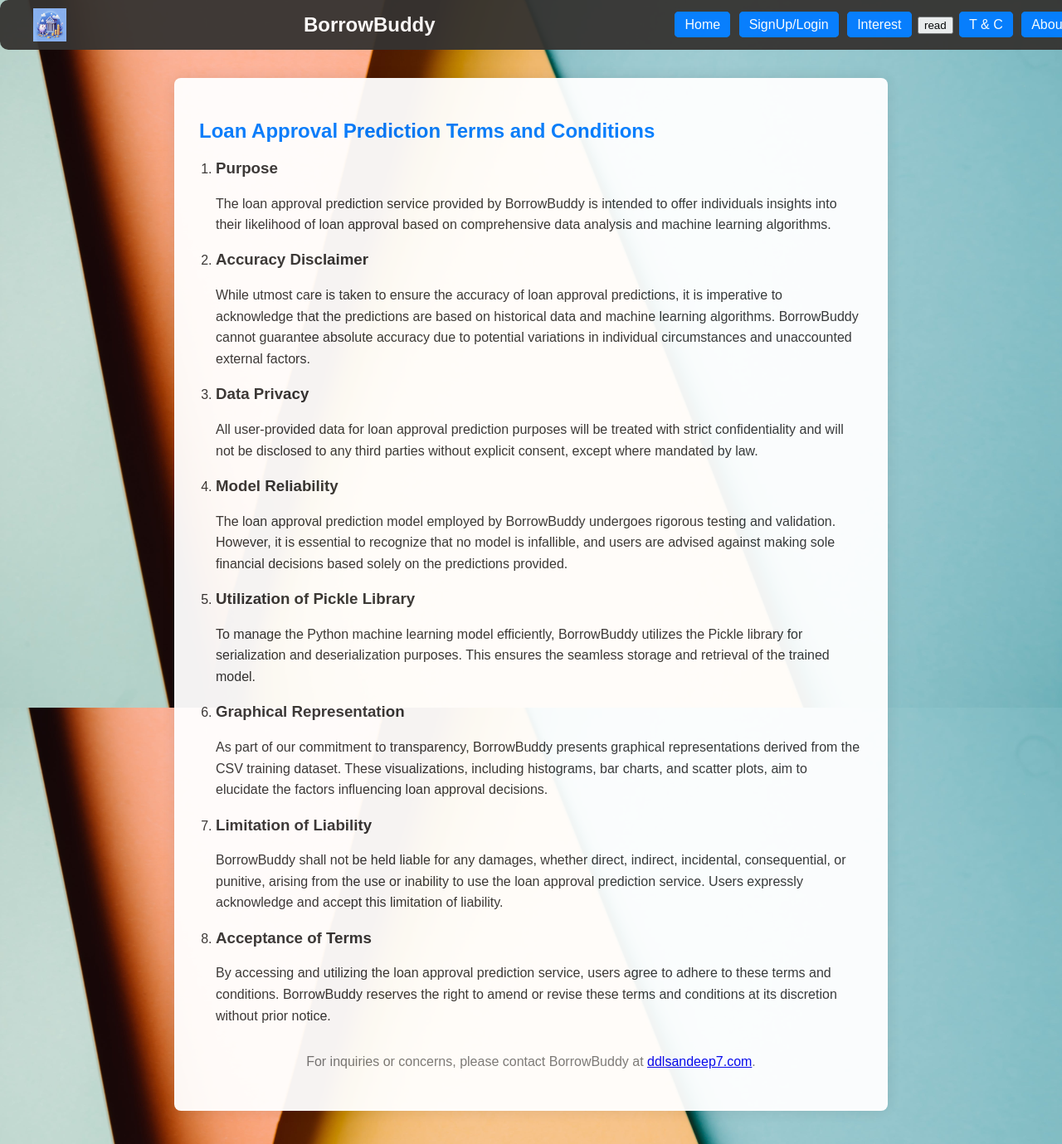
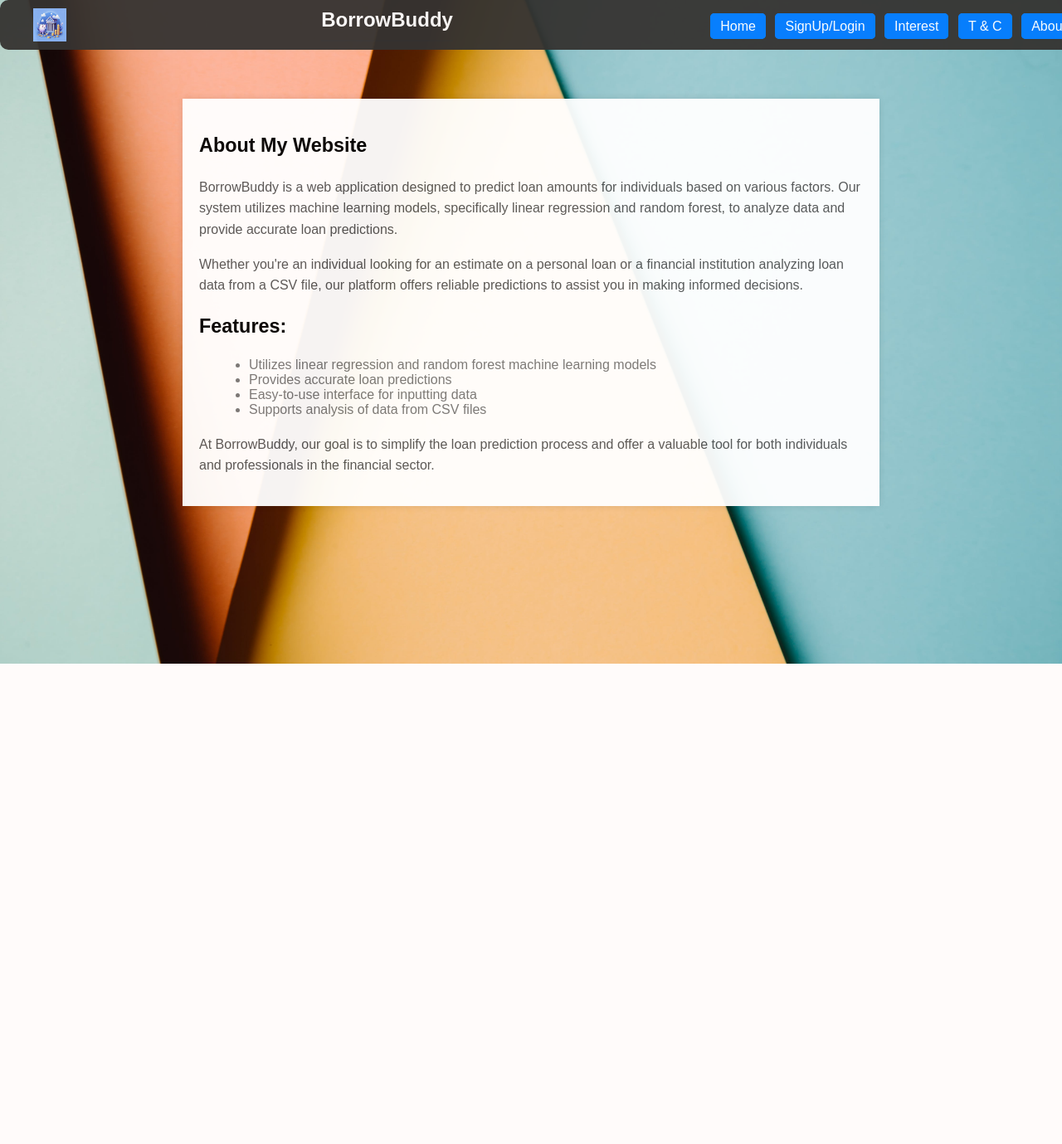
Before and after one commit to shravanbishnoi/SUCoder2024, a Flask app: page /condition in a window 1280 px wide. Shown: the whole page at 83% size. After the commit the page ends 800 px from the top, so only its background shows below. Run offline with Flask 3, Linux system fonts and the light colour scheme; parts of the project's set-up code (start-up, migrations or seed data) failed here and were passed over; some libraries are stand-ins or nearby versions.

Commit message:
Update T&C.html

```diff
--- a/Hackathon_Loan_project/template/T&C.html
+++ b/Hackathon_Loan_project/template/T&C.html
@@ -1,45 +1,27 @@
 <!DOCTYPE html>
 <html lang="en">
 
-
 <head>
+    <!-- Meta tags -->
     <meta charset="UTF-8">
     <meta name="viewport" content="width=device-width, initial-scale=1.0">
-    <title>Loan Approval Prediction Terms and Conditions</title>
-    <link rel="stylesheet" href="../static/css/T&C.css">
+    <!-- Title -->
+    <title>About BorrowBuddy</title>
+    <!-- CSS files -->
     <link rel="stylesheet" href="../static/css/nav.css">
-    <style>
-        .hidden {
-            display: none;
-        }
-
-        .button-container {
-            display: flex;
-            flex-direction: column;
-            align-items: flex-start; /* Align items to the start of the column */
-        }
-    </style>
+    <link rel="stylesheet" href="../static/css/about.css">
 </head>
 
-
 <body style="background-image: url('static/images/nm.jpg');opacity: 95%; background-repeat: no-repeat; background-attachment: fixed; background-size: cover;">
-
+    <!-- Navbar -->
     <div class="navbar">
         <img src="static/images/kh.jpg">
         <h1 id="website_name">BorrowBuddy</h1>
         <div class="hca">
+            <!-- Navigation links -->
             <a href="/index">Home</a>
             <a href="/login">SignUp/Login</a>
             <a href="/interest">Interest</a>
-            <div class="dropdown">
-                <button>read</button>
-                <div class="dropdown-content">
-                    <button onclick="speak()">Speak</button>
-                    <button onclick="stopSpeaking()">Stop</button>
-                    <label for="speed">Speed:</label>
-                    <input type="range" id="speed" min="0.1" max="2" step="0.1" value="1" onchange="changeSpeed(this.value)">
-                </div>
-            </div>
             <a href="/condition">T & C</a>
             <a href="/about">About</a>
         </div>
@@ -47,79 +29,29 @@
     <br>
     <br>
     <br>
-    <div class="container" id="container">
-        <h2>Loan Approval Prediction Terms and Conditions</h2>
-        <ol>
-            <li>
-                <h3>Purpose</h3>
-                <p>The loan approval prediction service provided by BorrowBuddy is intended to offer individuals insights into their likelihood of loan approval based on comprehensive data analysis and machine learning algorithms.</p>
-            </li>
-            <li>
-                <h3>Accuracy Disclaimer</h3>
-                <p>While utmost care is taken to ensure the accuracy of loan approval predictions, it is imperative to acknowledge that the predictions are based on historical data and machine learning algorithms. BorrowBuddy cannot guarantee absolute accuracy due to potential variations in individual circumstances and unaccounted external factors.</p>
-            </li>
-            <li>
-                <h3>Data Privacy</h3>
-                <p>All user-provided data for loan approval prediction purposes will be treated with strict confidentiality and will not be disclosed to any third parties without explicit consent, except where mandated by law.</p>
-            </li>
-            <li>
-                <h3>Model Reliability</h3>
-                <p>The loan approval prediction model employed by BorrowBuddy undergoes rigorous testing and validation. However, it is essential to recognize that no model is infallible, and users are advised against making sole financial decisions based solely on the predictions provided.</p>
-            </li>
-            <li>
-                <h3>Utilization of Pickle Library</h3>
-                <p>To manage the Python machine learning model efficiently, BorrowBuddy utilizes the Pickle library for serialization and deserialization purposes. This ensures the seamless storage and retrieval of the trained model.</p>
-            </li>
-            <li>
-                <h3>Graphical Representation</h3>
-                <p>As part of our commitment to transparency, BorrowBuddy presents graphical representations derived from the CSV training dataset. These visualizations, including histograms, bar charts, and scatter plots, aim to elucidate the factors influencing loan approval decisions.</p>
-            </li>
-            <li>
-                <h3>Limitation of Liability</h3>
-                <p>BorrowBuddy shall not be held liable for any damages, whether direct, indirect, incidental, consequential, or punitive, arising from the use or inability to use the loan approval prediction service. Users expressly acknowledge and accept this limitation of liability.</p>
-            </li>
-            <li>
-                <h3>Acceptance of Terms</h3>
-                <p>By accessing and utilizing the loan approval prediction service, users agree to adhere to these terms and conditions. BorrowBuddy reserves the right to amend or revise these terms and conditions at its discretion without prior notice.</p>
-            </li>
-        </ol>
-        <footer>
-            <p>For inquiries or concerns, please contact BorrowBuddy at <a href="mailto:ddlsandeep7@gmail.com">ddlsandeep7.com</a>.</p>
-        </footer>
+    <!-- Main content -->
+    <div class="container">
+        <!-- About section -->
+        <h3>About My Website</h3>
+        <p>
+            BorrowBuddy is a web application designed to predict loan amounts for individuals based on various factors. Our system utilizes machine learning models, specifically linear regression and random forest, to analyze data and provide accurate loan predictions.
+        </p>
+        <p>
+            Whether you're an individual looking for an estimate on a personal loan or a financial institution analyzing loan data from a CSV file, our platform offers reliable predictions to assist you in making informed decisions.
+        </p>
+        <!-- Features section -->
+        <h3>Features:</h3>
+        <ul>
+            <!-- List of features -->
+            <li>Utilizes linear regression and random forest machine learning models</li>
+            <li>Provides accurate loan predictions</li>
+            <li>Easy-to-use interface for inputting data</li>
+            <li>Supports analysis of data from CSV files</li>
+        </ul>
+        <p>
+            At BorrowBuddy, our goal is to simplify the loan prediction process and offer a valuable tool for both individuals and professionals in the financial sector.
+        </p>
     </div>
-    <script>
-        var speaking = false;
-        var utterance = null;
+</body>
 
-        function speak() {
-            var text = document.querySelector("#container").textContent.trim();
-            var lang = "en"; // Default to English
-            var speed = parseFloat(document.getElementById('speed').value);
-
-            var speechConfig = new SpeechSynthesisUtterance(text);
-            speechConfig.lang = lang;
-            speechConfig.rate = speed;
-
-            speaking = true;
-            utterance = speechConfig;
-            window.speechSynthesis.speak(speechConfig);
-        }
-
-        function stopSpeaking() {
-            if (speaking) {
-                window.speechSynthesis.cancel();
-                speaking = false;
-            }
-        }
-
-        function changeSpeed(speed) {
-            if (utterance !== null) {
-                utterance.rate = parseFloat(speed);
-                window.speechSynthesis.cancel();
-                window.speechSynthesis.speak(utterance);
-            }
-        }
-    </script>
-
-</body>
 </html>
```
